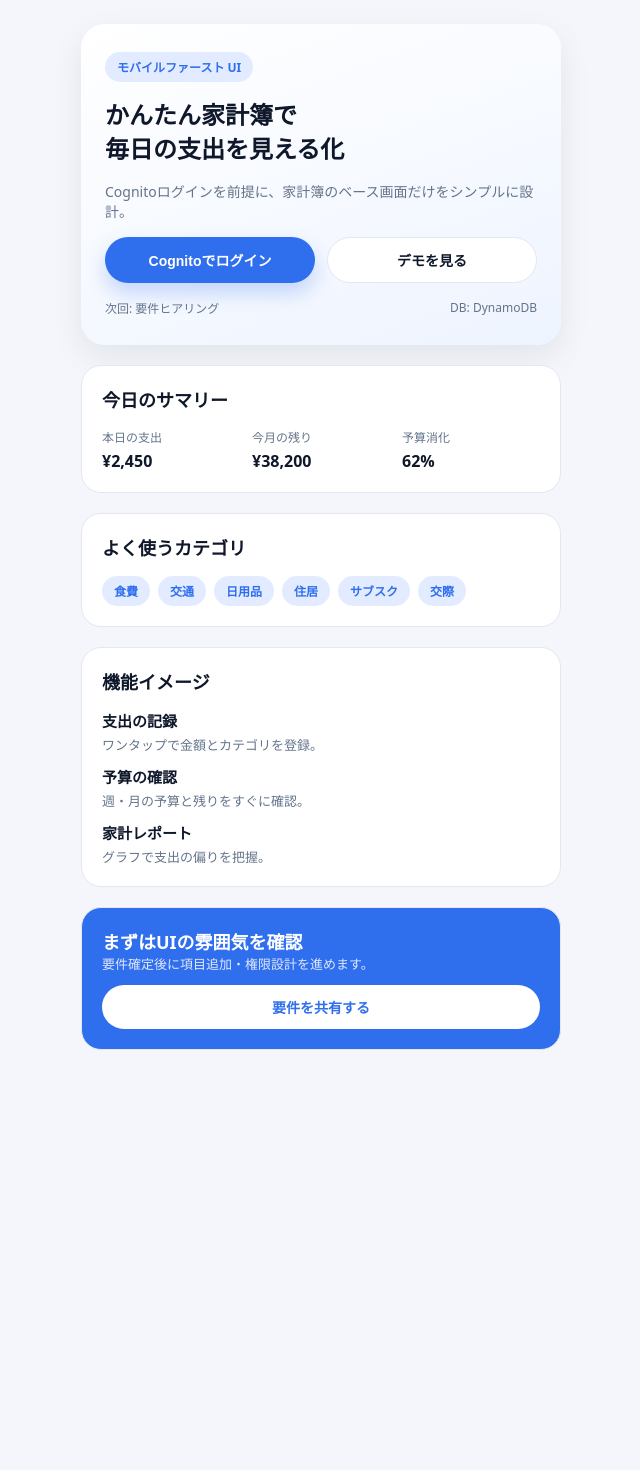
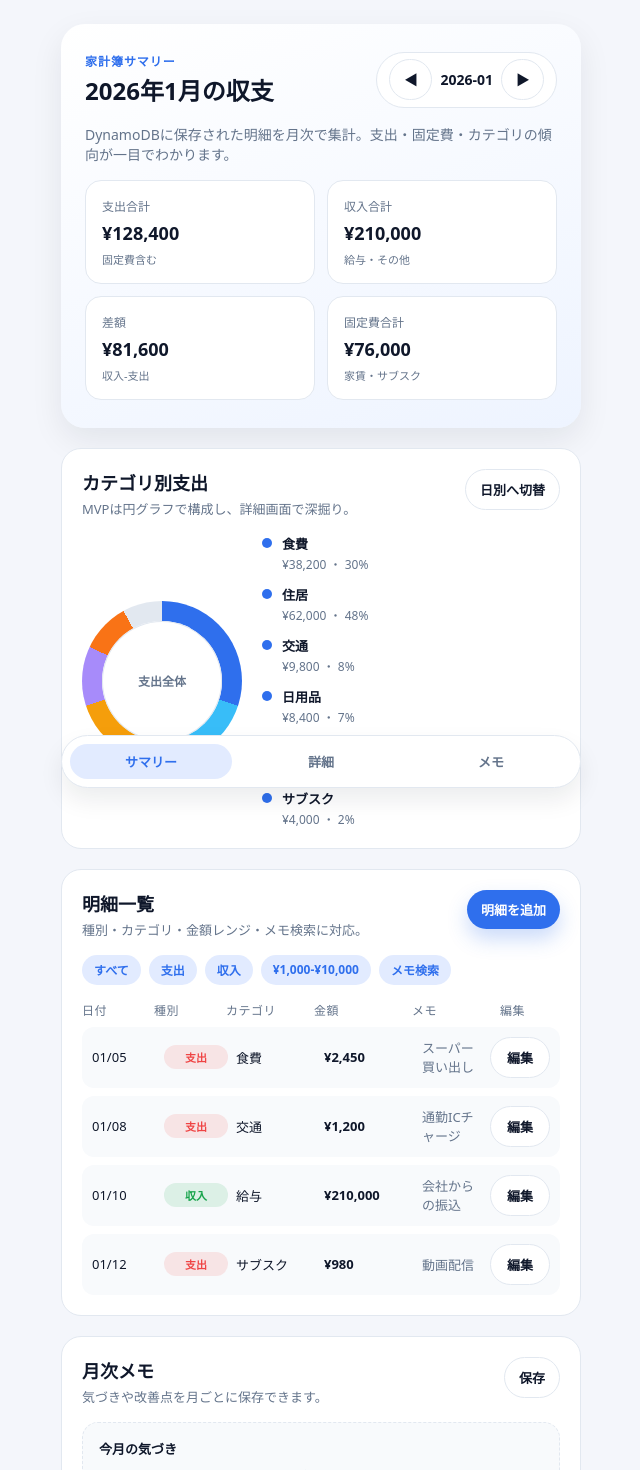
Before and after one commit to maruyamamasaya/kakeibo, a Next.js app: page / in a window 1280 px wide. Shown: the top 1470 px of the page, without its empty margins (319-959 px from the left). Before the commit the page ends 1098 px from the top, so only its background shows below. Built offline with nearby package versions, Linux system fonts and the light colour scheme.

Commit message:
Update kakeibo UI layout

```diff
--- a/app/globals.css
+++ b/app/globals.css
@@ -7,6 +7,8 @@
   --primary: #2f6fed;
   --primary-soft: #e2ebff;
   --border: #e2e8f0;
+  --success: #16a34a;
+  --danger: #ef4444;
 }
 
 * {
@@ -25,14 +27,15 @@ body {
   min-height: 100vh;
   display: flex;
   justify-content: center;
-  padding: 24px 16px 48px;
+  padding: 24px 16px 96px;
 }
 
 .screen {
-  width: min(480px, 100%);
+  width: min(520px, 100%);
   display: flex;
   flex-direction: column;
   gap: 20px;
+  position: relative;
 }
 
 .hero {
@@ -45,41 +48,54 @@ body {
   gap: 16px;
 }
 
+.hero-top {
+  display: flex;
+  justify-content: space-between;
+  gap: 12px;
+  flex-wrap: wrap;
+}
+
 .hero h1 {
   font-size: 24px;
   line-height: 1.4;
-  margin: 0;
+  margin: 4px 0 0;
 }
 
-.hero p {
+.hero-note {
   margin: 0;
   color: var(--muted);
   font-size: 14px;
 }
 
-.pill {
-  align-self: flex-start;
+.eyebrow {
+  margin: 0;
   font-size: 12px;
+  font-weight: 600;
+  letter-spacing: 0.08em;
+  text-transform: uppercase;
+  color: var(--primary);
+}
+
+.month-switch {
+  display: inline-flex;
+  align-items: center;
+  gap: 8px;
+  font-size: 14px;
+  font-weight: 600;
   padding: 6px 12px;
   border-radius: 999px;
-  background: var(--primary-soft);
-  color: var(--primary);
-  font-weight: 600;
-}
-
-.actions {
-  display: grid;
-  grid-template-columns: repeat(2, minmax(0, 1fr));
-  gap: 12px;
+  background: #fff;
+  border: 1px solid var(--border);
 }
 
 button {
   border: none;
   border-radius: 999px;
-  padding: 12px 16px;
-  font-size: 14px;
+  padding: 10px 14px;
+  font-size: 13px;
   font-weight: 600;
   cursor: pointer;
+  background: transparent;
 }
 
 .primary {
@@ -94,10 +110,37 @@ button {
   color: var(--text);
 }
 
-.meta {
+.kpi-grid {
+  display: grid;
+  grid-template-columns: repeat(2, minmax(0, 1fr));
+  gap: 12px;
+}
+
+.kpi-card {
+  background: #fff;
+  border-radius: 16px;
+  padding: 16px;
+  border: 1px solid var(--border);
   display: flex;
-  justify-content: space-between;
+  flex-direction: column;
+  gap: 6px;
+}
+
+.label {
   font-size: 12px;
+  color: var(--muted);
+  margin: 0;
+}
+
+.value {
+  font-size: 18px;
+  font-weight: 700;
+  margin: 0;
+}
+
+.hint {
+  margin: 0;
+  font-size: 11px;
   color: var(--muted);
 }
 
@@ -116,86 +159,243 @@ button {
   font-size: 18px;
 }
 
-.summary-grid {
+.section-header {
+  display: flex;
+  justify-content: space-between;
+  align-items: flex-start;
+  gap: 12px;
+  flex-wrap: wrap;
+}
+
+.muted {
+  margin: 4px 0 0;
+  color: var(--muted);
+  font-size: 13px;
+}
+
+.chart-area {
   display: grid;
-  grid-template-columns: repeat(3, 1fr);
+  grid-template-columns: 160px 1fr;
+  gap: 20px;
+  align-items: center;
+}
+
+.chart-ring {
+  width: 160px;
+  height: 160px;
+  border-radius: 50%;
+  background: conic-gradient(
+    #2f6fed 0 30%,
+    #38bdf8 30% 55%,
+    #f59e0b 55% 70%,
+    #a78bfa 70% 82%,
+    #f97316 82% 92%,
+    #e2e8f0 92% 100%
+  );
+  display: grid;
+  place-items: center;
+  position: relative;
+}
+
+.chart-ring::after {
+  content: "";
+  position: absolute;
+  inset: 20px;
+  background: #fff;
+  border-radius: 50%;
+  box-shadow: inset 0 0 0 1px var(--border);
+}
+
+.chart-ring span {
+  position: relative;
+  z-index: 1;
+  font-size: 12px;
+  font-weight: 600;
+  color: var(--muted);
+}
+
+.chart-legend {
+  display: grid;
   gap: 12px;
 }
 
-.label {
+.legend-row {
+  display: flex;
+  gap: 10px;
+  align-items: flex-start;
+}
+
+.dot {
+  width: 10px;
+  height: 10px;
+  border-radius: 50%;
+  background: var(--primary);
+  margin-top: 4px;
+}
+
+.legend-title {
+  margin: 0;
+  font-size: 13px;
+  font-weight: 600;
+}
+
+.legend-meta {
+  margin: 2px 0 0;
   font-size: 12px;
   color: var(--muted);
-  margin: 0 0 4px;
 }
 
-.value {
-  font-size: 16px;
-  font-weight: 700;
-  margin: 0;
-}
-
-.chip-grid {
+.filter-row {
   display: flex;
   flex-wrap: wrap;
   gap: 8px;
 }
 
-.chip {
+.pill {
+  font-size: 12px;
+  padding: 6px 12px;
+  border-radius: 999px;
   background: var(--primary-soft);
   color: var(--primary);
-  padding: 6px 12px;
-  border-radius: 999px;
-  font-size: 12px;
   font-weight: 600;
 }
 
-.feature-list {
+.table {
   display: grid;
-  gap: 12px;
+  gap: 8px;
 }
 
-.feature h3 {
-  margin: 0 0 4px;
-  font-size: 15px;
+.table-head,
+.table-row {
+  display: grid;
+  grid-template-columns: 64px 64px 80px 90px 1fr 60px;
+  gap: 8px;
+  align-items: center;
 }
 
-.feature p {
+.table-head {
+  font-size: 12px;
+  color: var(--muted);
+  text-transform: uppercase;
+  letter-spacing: 0.04em;
+}
+
+.table-row {
+  background: #f8fafc;
+  border-radius: 12px;
+  padding: 10px;
+  font-size: 13px;
+}
+
+.tag {
+  font-size: 11px;
+  padding: 4px 8px;
+  border-radius: 999px;
+  display: inline-flex;
+  justify-content: center;
+  font-weight: 600;
+}
+
+.tag.income {
+  background: rgba(22, 163, 74, 0.12);
+  color: var(--success);
+}
+
+.tag.expense {
+  background: rgba(239, 68, 68, 0.12);
+  color: var(--danger);
+}
+
+.amount {
+  font-weight: 600;
+}
+
+.note {
+  color: var(--muted);
+}
+
+.memo-box {
+  background: #f8fafc;
+  border-radius: 16px;
+  padding: 16px;
+  border: 1px dashed var(--border);
+}
+
+.memo-title {
+  margin: 0 0 8px;
+  font-weight: 600;
+  font-size: 13px;
+}
+
+.memo-content {
   margin: 0;
   font-size: 13px;
   color: var(--muted);
+  line-height: 1.6;
 }
 
-.cta {
-  background: var(--primary);
-  color: #fff;
-  display: flex;
-  flex-direction: column;
-  gap: 12px;
+.bottom-nav {
+  position: sticky;
+  bottom: 12px;
+  align-self: center;
+  width: min(520px, 100%);
+  display: grid;
+  grid-template-columns: repeat(3, 1fr);
+  gap: 8px;
+  padding: 8px;
+  border-radius: 999px;
+  background: #fff;
+  border: 1px solid var(--border);
+  box-shadow: 0 12px 24px rgba(15, 23, 42, 0.08);
 }
 
-.cta p {
-  margin: 0;
-  color: #e0e7ff;
+.bottom-nav a {
+  text-decoration: none;
+  color: var(--muted);
+  font-weight: 600;
   font-size: 13px;
+  text-align: center;
+  padding: 8px 0;
+  border-radius: 999px;
 }
 
-.cta .primary {
-  background: #fff;
+.bottom-nav a.active {
+  background: var(--primary-soft);
   color: var(--primary);
-  box-shadow: none;
+}
+
+@media (max-width: 540px) {
+  .chart-area {
+    grid-template-columns: 1fr;
+    justify-items: center;
+  }
+
+  .table-head,
+  .table-row {
+    grid-template-columns: 56px 56px 64px 80px 1fr 48px;
+  }
 }
 
 @media (max-width: 420px) {
-  .summary-grid {
+  .kpi-grid {
     grid-template-columns: 1fr;
   }
 
-  .actions {
-    grid-template-columns: 1fr;
+  .table-head {
+    display: none;
   }
 
-  .meta {
-    flex-direction: column;
-    gap: 4px;
+  .table-row {
+    grid-template-columns: 1fr 1fr;
+    gap: 6px 12px;
+  }
+
+  .table-row span,
+  .table-row button {
+    justify-self: start;
+  }
+
+  .table-row .note {
+    grid-column: 1 / -1;
   }
 }
--- a/app/page.tsx
+++ b/app/page.tsx
@@ -1,98 +1,175 @@
-const features = [
-  {
-    title: "支出の記録",
-    description: "ワンタップで金額とカテゴリを登録。",
-  },
-  {
-    title: "予算の確認",
-    description: "週・月の予算と残りをすぐに確認。",
-  },
-  {
-    title: "家計レポート",
-    description: "グラフで支出の偏りを把握。",
-  },
+const kpis = [
+  { label: "支出合計", value: "¥128,400", hint: "固定費含む" },
+  { label: "収入合計", value: "¥210,000", hint: "給与・その他" },
+  { label: "差額", value: "¥81,600", hint: "収入-支出" },
+  { label: "固定費合計", value: "¥76,000", hint: "家賃・サブスク" },
 ];
 
 const categories = [
-  "食費",
-  "交通",
-  "日用品",
-  "住居",
-  "サブスク",
-  "交際",
+  { name: "食費", amount: "¥38,200", rate: "30%" },
+  { name: "住居", amount: "¥62,000", rate: "48%" },
+  { name: "交通", amount: "¥9,800", rate: "8%" },
+  { name: "日用品", amount: "¥8,400", rate: "7%" },
+  { name: "交際", amount: "¥6,000", rate: "5%" },
+  { name: "サブスク", amount: "¥4,000", rate: "2%" },
+];
+
+const transactions = [
+  {
+    date: "01/05",
+    type: "支出",
+    category: "食費",
+    amount: "¥2,450",
+    note: "スーパー買い出し",
+  },
+  {
+    date: "01/08",
+    type: "支出",
+    category: "交通",
+    amount: "¥1,200",
+    note: "通勤ICチャージ",
+  },
+  {
+    date: "01/10",
+    type: "収入",
+    category: "給与",
+    amount: "¥210,000",
+    note: "会社からの振込",
+  },
+  {
+    date: "01/12",
+    type: "支出",
+    category: "サブスク",
+    amount: "¥980",
+    note: "動画配信",
+  },
 ];
 
 export default function Home() {
   return (
     <main className="screen">
-      <header className="hero">
-        <div className="pill">モバイルファースト UI</div>
-        <h1>
-          かんたん家計簿で
-          <br />
-          毎日の支出を見える化
-        </h1>
-        <p>
-          Cognitoログインを前提に、家計簿のベース画面だけをシンプルに設計。
+      <header className="hero" id="summary">
+        <div className="hero-top">
+          <div>
+            <p className="eyebrow">家計簿サマリー</p>
+            <h1>2026年1月の収支</h1>
+          </div>
+          <div className="month-switch">
+            <button className="ghost" aria-label="前の月">
+              ◀
+            </button>
+            <span>2026-01</span>
+            <button className="ghost" aria-label="次の月">
+              ▶
+            </button>
+          </div>
+        </div>
+        <p className="hero-note">
+          DynamoDBに保存された明細を月次で集計。支出・固定費・カテゴリの傾向が一目でわかります。
         </p>
-        <div className="actions">
-          <button className="primary">Cognitoでログイン</button>
-          <button className="ghost">デモを見る</button>
-        </div>
-        <div className="meta">
-          <span>次回: 要件ヒアリング</span>
-          <span>DB: DynamoDB</span>
+        <div className="kpi-grid">
+          {kpis.map((kpi) => (
+            <div key={kpi.label} className="kpi-card">
+              <p className="label">{kpi.label}</p>
+              <p className="value">{kpi.value}</p>
+              <p className="hint">{kpi.hint}</p>
+            </div>
+          ))}
         </div>
       </header>
 
       <section className="card">
-        <h2>今日のサマリー</h2>
-        <div className="summary-grid">
+        <div className="section-header">
           <div>
-            <p className="label">本日の支出</p>
-            <p className="value">¥2,450</p>
+            <h2>カテゴリ別支出</h2>
+            <p className="muted">MVPは円グラフで構成し、詳細画面で深掘り。</p>
           </div>
-          <div>
-            <p className="label">今月の残り</p>
-            <p className="value">¥38,200</p>
+          <button className="ghost">日別へ切替</button>
+        </div>
+        <div className="chart-area">
+          <div className="chart-ring">
+            <span>支出全体</span>
           </div>
-          <div>
-            <p className="label">予算消化</p>
-            <p className="value">62%</p>
+          <div className="chart-legend">
+            {categories.map((category) => (
+              <div key={category.name} className="legend-row">
+                <span className="dot" />
+                <div>
+                  <p className="legend-title">{category.name}</p>
+                  <p className="legend-meta">
+                    {category.amount} ・ {category.rate}
+                  </p>
+                </div>
+              </div>
+            ))}
           </div>
         </div>
       </section>
 
-      <section className="card">
-        <h2>よく使うカテゴリ</h2>
-        <div className="chip-grid">
-          {categories.map((category) => (
-            <span key={category} className="chip">
-              {category}
-            </span>
-          ))}
+      <section className="card" id="details">
+        <div className="section-header">
+          <div>
+            <h2>明細一覧</h2>
+            <p className="muted">種別・カテゴリ・金額レンジ・メモ検索に対応。</p>
+          </div>
+          <button className="primary">明細を追加</button>
         </div>
-      </section>
-
-      <section className="card">
-        <h2>機能イメージ</h2>
-        <div className="feature-list">
-          {features.map((feature) => (
-            <div key={feature.title} className="feature">
-              <h3>{feature.title}</h3>
-              <p>{feature.description}</p>
+        <div className="filter-row">
+          <span className="pill">すべて</span>
+          <span className="pill">支出</span>
+          <span className="pill">収入</span>
+          <span className="pill">¥1,000-¥10,000</span>
+          <span className="pill">メモ検索</span>
+        </div>
+        <div className="table">
+          <div className="table-head">
+            <span>日付</span>
+            <span>種別</span>
+            <span>カテゴリ</span>
+            <span>金額</span>
+            <span>メモ</span>
+            <span>編集</span>
+          </div>
+          {transactions.map((tx) => (
+            <div key={`${tx.date}-${tx.category}`} className="table-row">
+              <span>{tx.date}</span>
+              <span className={tx.type === "収入" ? "tag income" : "tag expense"}>
+                {tx.type}
+              </span>
+              <span>{tx.category}</span>
+              <span className="amount">{tx.amount}</span>
+              <span className="note">{tx.note}</span>
+              <button className="ghost">編集</button>
             </div>
           ))}
         </div>
       </section>
 
-      <section className="card cta">
-        <div>
-          <h2>まずはUIの雰囲気を確認</h2>
-          <p>要件確定後に項目追加・権限設計を進めます。</p>
+      <section className="card" id="memo">
+        <div className="section-header">
+          <div>
+            <h2>月次メモ</h2>
+            <p className="muted">気づきや改善点を月ごとに保存できます。</p>
+          </div>
+          <button className="ghost">保存</button>
         </div>
-        <button className="primary">要件を共有する</button>
+        <div className="memo-box">
+          <p className="memo-title">今月の気づき</p>
+          <p className="memo-content">
+            ・固定費の割合が高め。来月はサブスクを見直す。
+            <br />
+            ・外食が増えたので週末のまとめ買いを強化する。
+          </p>
+        </div>
       </section>
+
+      <nav className="bottom-nav">
+        <a href="#summary" className="active">
+          サマリー
+        </a>
+        <a href="#details">詳細</a>
+        <a href="#memo">メモ</a>
+      </nav>
     </main>
   );
 }
```
